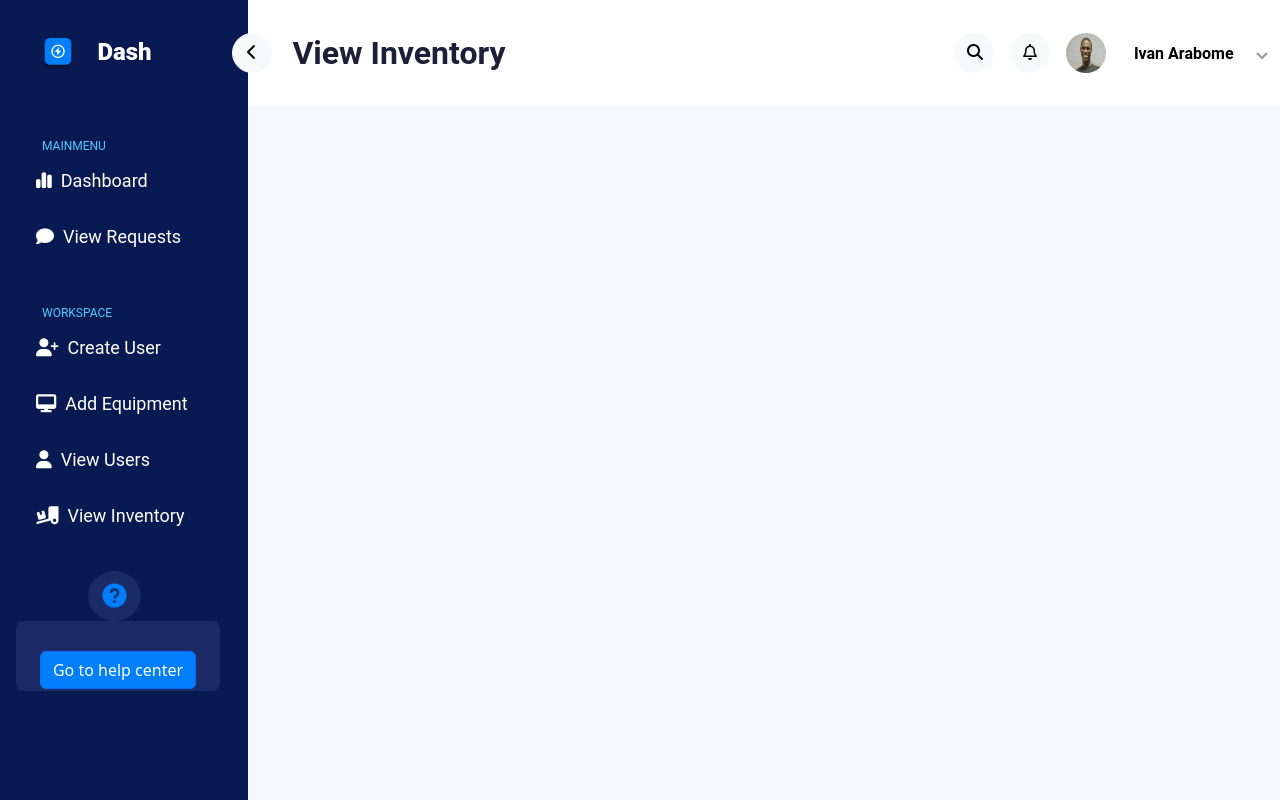
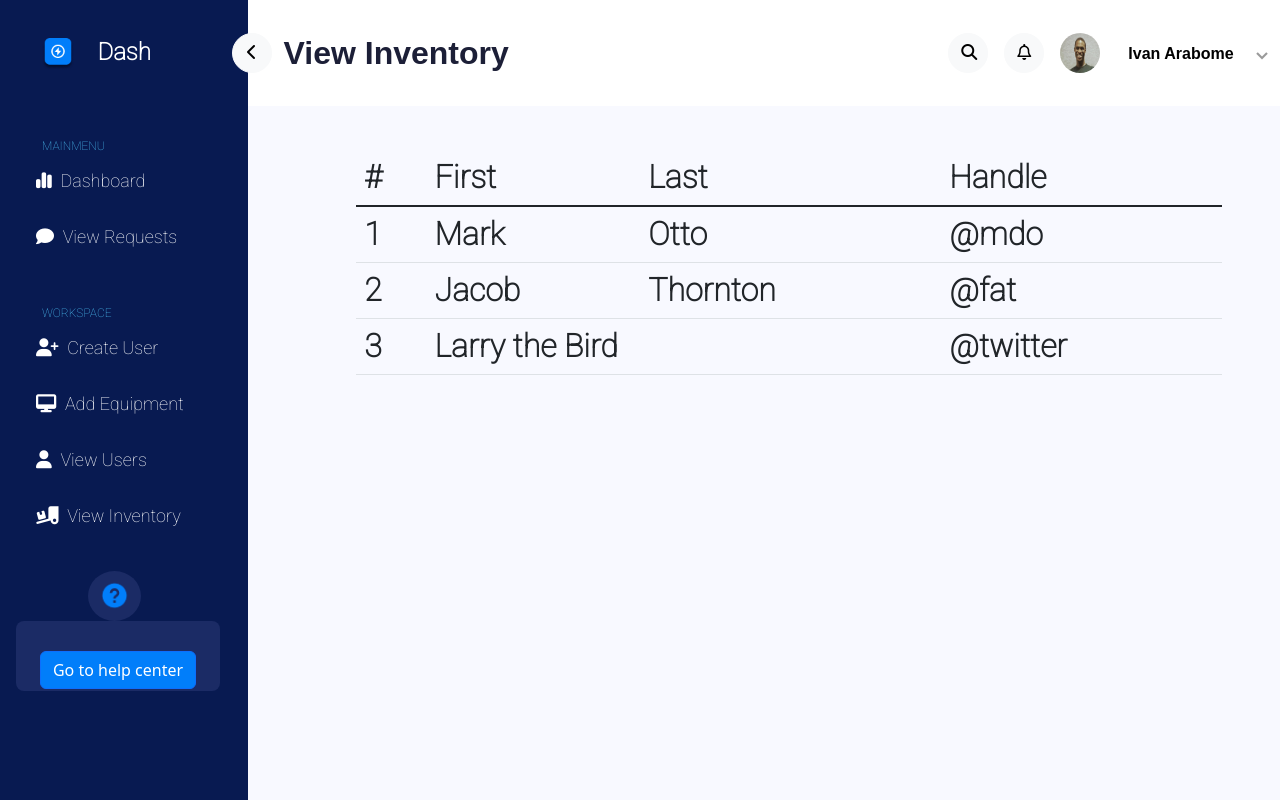
Before and after one commit to arabomeivan/Admin-Dashboard, a Vue app: page /inventory in a window 1280 px wide. Shown: the top 800 px of the page. Built offline with nearby package versions, Linux system fonts and the light colour scheme.

Commit message:
added forms and tables

```diff
--- a/public/index.html
+++ b/public/index.html
@@ -13,7 +13,7 @@
     <!--Fontawesome Link-->
     <link rel="preconnect" href="https://fonts.googleapis.com">
 <link rel="preconnect" href="https://fonts.gstatic.com" crossorigin>
-<link href="https://fonts.googleapis.com/css2?family=Heebo:wght@300;400;500;600;700&display=swap" rel="stylesheet">
+<link href="https://fonts.googleapis.com/css2?family=Roboto:wght@100&display=swap" rel="stylesheet">
 
     <title>Admin Dashboard</title>
   </head>
--- a/src/components/Navbar.vue
+++ b/src/components/Navbar.vue
@@ -114,7 +114,7 @@
 /**Giving dashboard a style */
 #navcontent
 {
-  font-family: 'Roboto';
+  font-family: 'Montserrat', sans-serif;
 font-style: normal;
 font-weight: 700;
 font-size: 32px;
@@ -147,7 +147,7 @@
   margin-left: 16px;
   width: auto;
   height: 19px;
-  font-family: 'Roboto';
+  font-family: 'Montserrat', sans-serif;
   font-style: normal;
   font-weight: 700;
   font-size: 16px;
--- a/src/components/Sidebar.vue
+++ b/src/components/Sidebar.vue
@@ -126,7 +126,7 @@
 
 .dash
 {
-font-family: 'Roboto';
+font-family: 'Roboto', sans-serif;
 font-style: normal;
 font-weight: 800;
 font-size: 24px;
@@ -159,7 +159,7 @@
 margin-left: 30px;
 margin-top: 32px;
 
-font-family: 'Roboto';
+font-family: 'Roboto', sans-serif;
 font-style: normal;
 font-weight: 400;
 font-size: 12px;
@@ -172,7 +172,7 @@
   width: 200px;
   height: 56px;
   margin-left: 20px;
-  font-family: 'Roboto';
+  font-family: 'Roboto', sans-serif;
 font-style: normal;
 font-weight: 400;
 font-size: 18px;
--- a/src/views/Equipments.vue
+++ b/src/views/Equipments.vue
@@ -53,7 +53,7 @@
 
 .component_title{
 
-font-family: 'Gilroy';
+font-family: 'Roboto', sans-serif;
 font-style: normal;
 font-weight: 700;
 font-size: 32px;
--- a/src/views/Home.vue
+++ b/src/views/Home.vue
@@ -19,7 +19,7 @@
 <style scoped>
 .component_title{
 
-font-family: 'Gilroy';
+font-family: 'Roboto', sans-serif;
 font-style: normal;
 font-weight: 700;
 font-size: 32px;
--- a/src/views/Inventory.vue
+++ b/src/views/Inventory.vue
@@ -5,6 +5,35 @@
     <div class="row component_title">
         <div class="col-md-12">
 
+            <table class="table">
+  <thead>
+    <tr>
+      <th scope="col">#</th>
+      <th scope="col">First</th>
+      <th scope="col">Last</th>
+      <th scope="col">Handle</th>
+    </tr>
+  </thead>
+  <tbody>
+    <tr>
+      <th scope="row">1</th>
+      <td>Mark</td>
+      <td>Otto</td>
+      <td>@mdo</td>
+    </tr>
+    <tr>
+      <th scope="row">2</th>
+      <td>Jacob</td>
+      <td>Thornton</td>
+      <td>@fat</td>
+    </tr>
+    <tr>
+      <th scope="row">3</th>
+      <td colspan="2">Larry the Bird</td>
+      <td>@twitter</td>
+    </tr>
+  </tbody>
+</table>
 
         </div>
     </div>
@@ -20,7 +49,7 @@
 <style scoped>
 .component_title{
 
-font-family: 'Gilroy';
+font-family: 'Roboto', sans-serif;
 font-style: normal;
 font-weight: 700;
 font-size: 32px;
--- a/src/views/Request.vue
+++ b/src/views/Request.vue
@@ -19,7 +19,7 @@
 <style scoped>
 .component_title{
 
-font-family: 'Gilroy';
+font-family: 'Roboto', sans-serif;
 font-style: normal;
 font-weight: 700;
 font-size: 32px;
--- a/src/views/User.vue
+++ b/src/views/User.vue
@@ -1,31 +1,31 @@
 <template>
 
     <!--Component Title-->
-    <div class="row component_title">
+    <div class="row" id="add_userform">
         <div class="col-md-12">
 
 <!--Form to validate fields-->
-<form action="">
+<form action="" class="row g-3">
 
 
-  <div class="mb-3">
+  <div class="col-md-6">
   <label for="exampleFormControlInput1" class="form-label">First Name</label>
   <input type="text" class="form-control" id="firstname" placeholder="First Name">
 </div>
 
-<div class="mb-3">
+<div class="col-md-6">
   <label for="exampleFormControlInput1" class="form-label">Last Name</label>
   <input type="text" class="form-control" id="lastname" placeholder="Last Name">
 </div>
 
-<div class="mb-3">
+<div class="col-md-6">
   <label for="exampleFormControlInput1" class="form-label">Email Addres</label>
   <input type="email" class="form-control" id="email" placeholder="Email Address">
 </div>
 
-<div class="mb-3">
+<div class="col-md-6">
   <label for="exampleFormControlInput1" class="form-label">Phone Number</label>
-  <input type="email" class="form-control" id="phonenumber" placeholder="Phone Number">
+  <input type="text" class="form-control" id="phonenumber" placeholder="Phone Number">
 </div>
 
 <div class=" mb-3">
@@ -50,6 +50,10 @@
 
         </div>
 
+        <div class="col-12">
+    <button type="submit" class="btn btn-primary" id="add_user">Add User</button>
+  </div>
+
 </form>
         </div>
     </div>
@@ -63,14 +67,34 @@
 
 
 <style scoped>
-.component_title{
-font-family: 'Gilroy';
+#add_userform{
+width:70%;
+margin-left: auto;
+margin-right:auto;
+
+
+font-family: 'Roboto', sans-serif;
 font-style: normal;
 font-weight: 700;
-font-size: 32px;
+font-size: 22px;
 line-height: 39px;
 }
 
-
+.form-control
+{
+  width:60%;
+  border-color:  #1C1F37;
+}
+.form-select
+{
+  width:65%;
+  border-color:  #1C1F37;
+}
+#add_user
+{
+   background-color: #1C1F37;
+   border-color: #1C1F37;
+   box-shadow: none;
+}
 
 </style>
--- a/src/views/Viewusers.vue
+++ b/src/views/Viewusers.vue
@@ -4,7 +4,35 @@
     <!--Component Title-->
     <div class="row component_title">
         <div class="col-md-12">
-
+            <table class="table">
+  <thead>
+    <tr>
+      <th scope="col">#</th>
+      <th scope="col">First</th>
+      <th scope="col">Last</th>
+      <th scope="col">Handle</th>
+    </tr>
+  </thead>
+  <tbody>
+    <tr>
+      <th scope="row">1</th>
+      <td>Mark</td>
+      <td>Otto</td>
+      <td>@mdo</td>
+    </tr>
+    <tr>
+      <th scope="row">2</th>
+      <td>Jacob</td>
+      <td>Thornton</td>
+      <td>@fat</td>
+    </tr>
+    <tr>
+      <th scope="row">3</th>
+      <td colspan="2">Larry the Bird</td>
+      <td>@twitter</td>
+    </tr>
+  </tbody>
+</table>
         </div>
     </div>
 </template>
@@ -18,7 +46,7 @@
 <style scoped>
 .component_title{
 
-font-family: 'Roboto';
+font-family: 'Roboto', sans-serif;
 font-style: normal;
 font-weight: 700;
 font-size: 32px;
```
